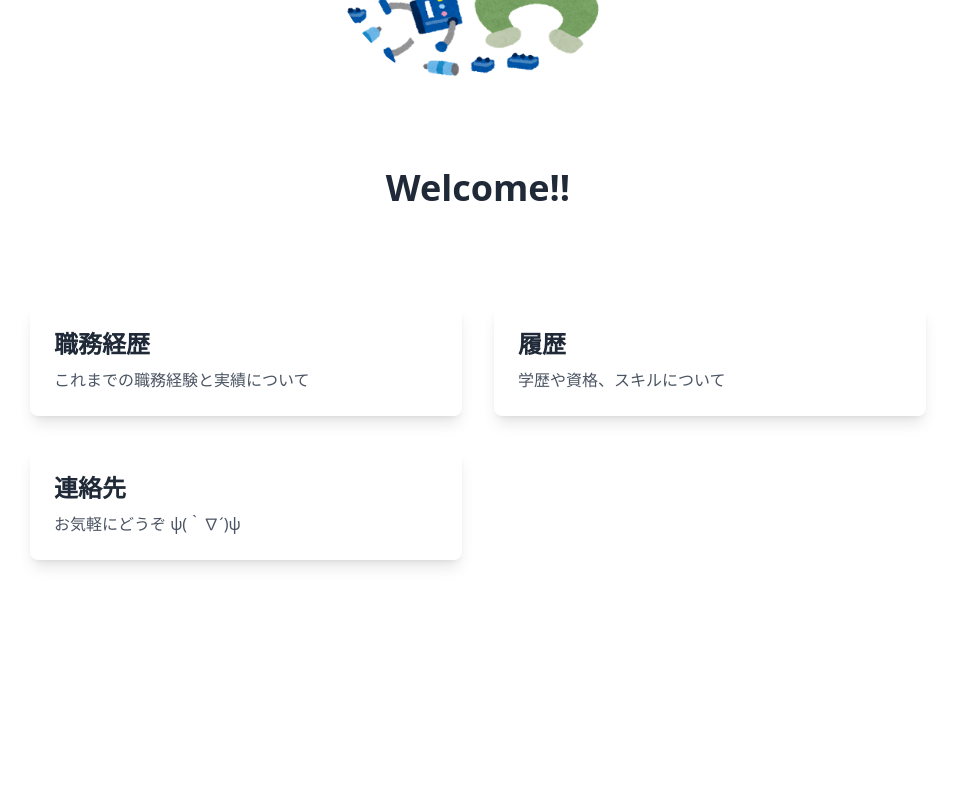
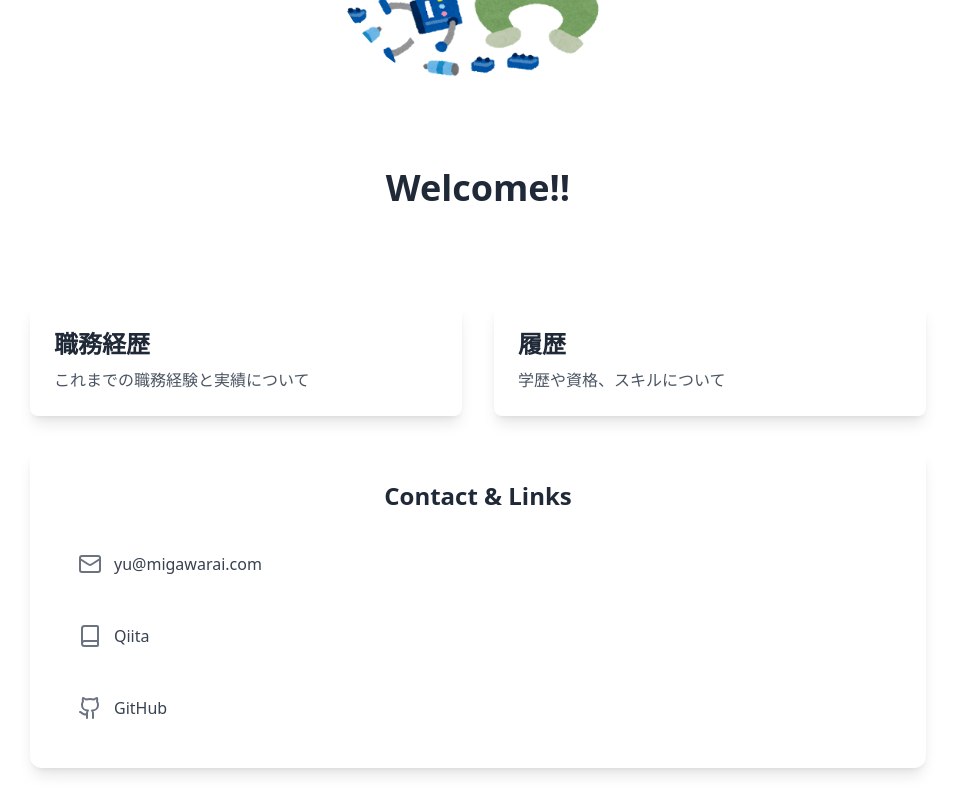
Before and after one commit to aliceferlan/curriculum, a Next.js app in the folder currire/: page / in a window 1280 px wide. Shown: the part 319-1119 px from the top of the page, without its empty margins (162-1117 px from the left). Before the commit the page ends 911 px from the top, so only its background shows below. Built offline with nearby package versions, Linux system fonts and the light colour scheme.

Commit message:
✨ change: コンタクトをトップに移籍

```diff
--- a/currire/src/app/page.tsx
+++ b/currire/src/app/page.tsx
@@ -1,6 +1,7 @@
 // src/app/page.tsx
 import Image from "next/image";
 import Link from "next/link";
+import Contact from "@/components/Contact";
 
 export default function Home() {
 	return (
@@ -24,6 +25,7 @@ export default function Home() {
 
 			{/* ナビゲーションカード */}
 			<div className="grid md:grid-cols-2 gap-8 max-w-4xl mx-auto">
+				{/* 職務経歴カード */}
 				<Link href="/carrier" className="card">
 					<div className="p-6 bg-white hover:bg-gray-300 rounded-lg shadow-lg">
 						<h2 className="text-2xl font-bold mb-2">職務経歴</h2>
@@ -32,6 +34,8 @@ export default function Home() {
 						</p>
 					</div>
 				</Link>
+
+				{/* 履歴カード */}
 				<Link href="/history" className="card">
 					<div className="p-6 bg-white hover:bg-gray-300 rounded-lg shadow-lg">
 						<h2 className="text-2xl font-bold mb-2">履歴</h2>
@@ -40,12 +44,9 @@ export default function Home() {
 						</p>
 					</div>
 				</Link>
-				<Link href="/contact" className="card w-full">
-					<div className="p-6 bg-white hover:bg-gray-300 rounded-lg shadow-lg">
-						<h2 className="text-2xl font-bold mb-2">連絡先</h2>
-						<p className="text-gray-600">お気軽にどうぞ ψ(｀∇´)ψ</p>
-					</div>
-				</Link>
+				<div className="md:col-span-2">
+					<Contact />
+				</div>
 			</div>
 		</div>
 	);
--- a/currire/src/app/contact/page.tsx
+++ b/currire/src/components/Contact/index.tsx
@@ -4,11 +4,11 @@ import { Mail, Book, Github } from "lucide-react";
 export default function Contact() {
 	return (
 		// コンテナに上下のパディングを追加
-		<div className="container mx-auto py-12">
+		<div className="container mx-auto ">
 			{/* カードのスタイリング */}
 			<div
-				className="max-w-2xl mx-auto bg-white rounded-xl shadow-lg p-8
-                      transform transition-all hover:-translate-y-1 hover:shadow-xl
+				className="bg-white rounded-xl shadow-lg p-8
+                      transform transition-all hover:shadow-xl
                       dark:bg-gray-800"
 			>
 				<h2 className="text-2xl font-bold mb-6 text-center">
```
